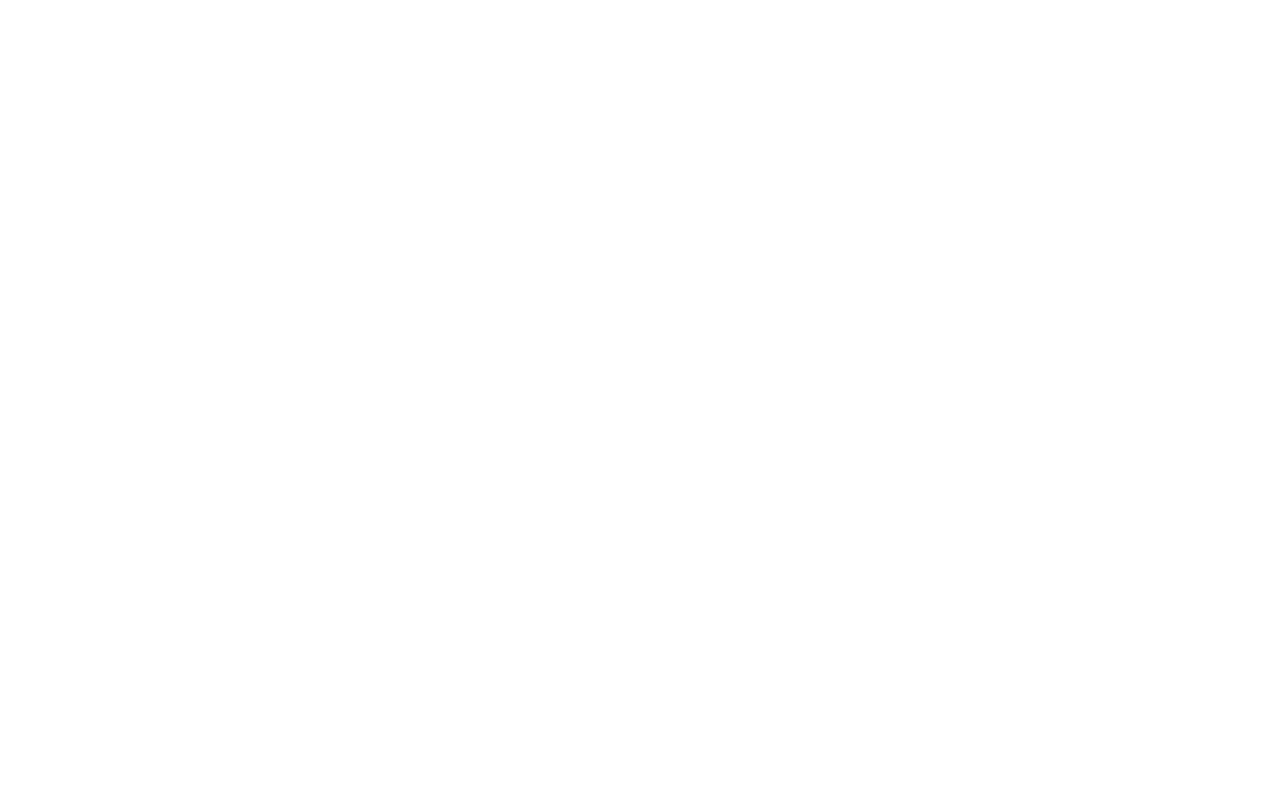
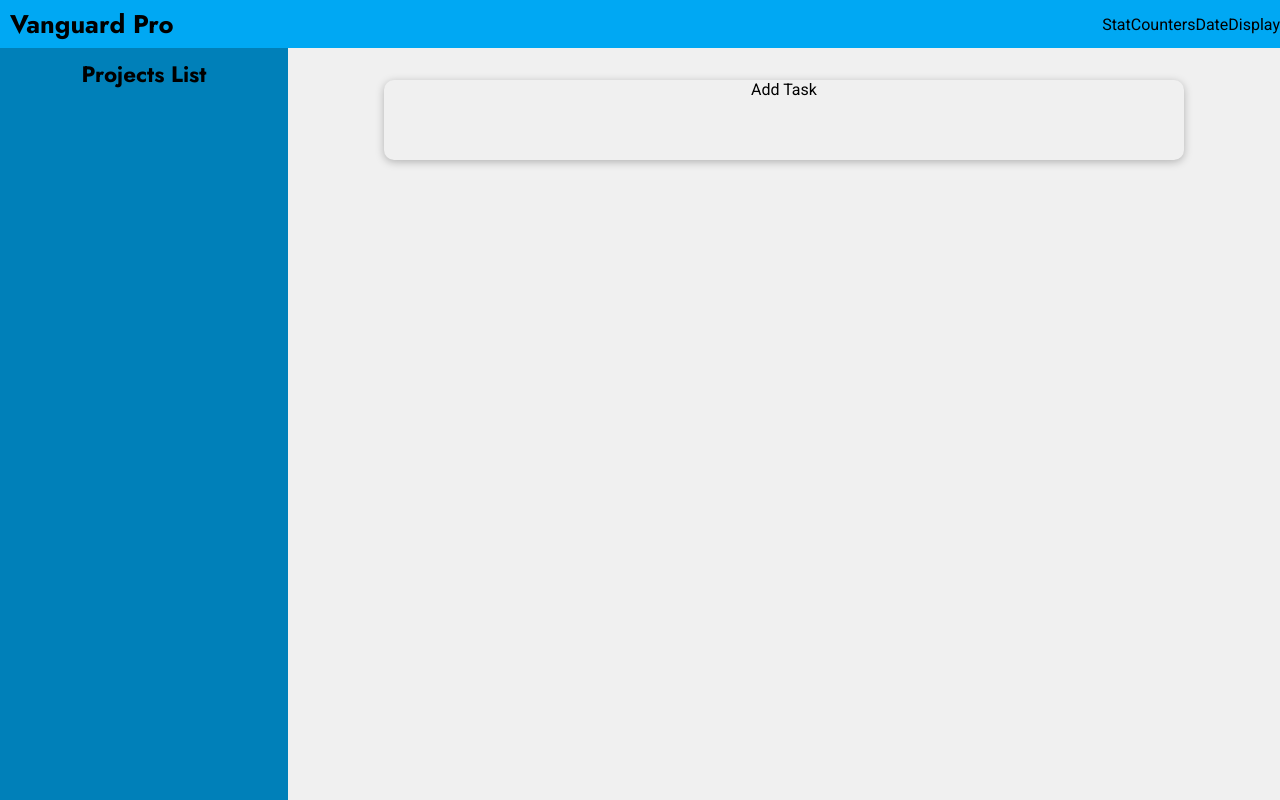
Before and after one commit to code-vanguards/vanguard-pro, a Vue app: page / in a window 1280 px wide. Built offline with nearby package versions, Linux system fonts and the light colour scheme.

Commit message:
Completed Initial Layout.

```diff
--- a/public/index.html
+++ b/public/index.html
@@ -11,7 +11,7 @@
     <noscript>
       <strong>We're sorry but <%= htmlWebpackPlugin.options.title %> doesn't work properly without JavaScript enabled. Please enable it to continue.</strong>
     </noscript>
-    <div id="app"></div>
-    <!-- built files will be auto injected -->
+    <div id="app">
+    </div>
   </body>
 </html>
--- a/src/App.vue
+++ b/src/App.vue
@@ -1,4 +1,26 @@
 <template>
+  <header id="header-info">
+    <div class="app-title">
+      <!-- Logo Goes Here -->
+      <h1>Vanguard Pro</h1>
+    </div>
+    <div>
+      StatCounters
+    </div>
+    <div>
+      DateDisplay
+    </div>
+  </header>
+  <section id="left-panel">
+    <h2>Projects List</h2>
+    <!-- ProjectsList -->
+  </section>
+  <section id="tasks-area">
+    <div class="new-task">
+      Add Task
+    </div>
+    <!-- NewTask, TaskInfo, GameTracker -->
+  </section>
 </template>
 
 <script>
@@ -6,4 +28,78 @@ export default {};
 </script>
 
 <style>
+@import url('https://fonts.googleapis.com/css2?family=Jost:wght@700&family=Roboto&display=swap');
+/* How to use the font above:
+  font-family: 'Jost', sans-serif;
+  font-family: 'Roboto', sans-serif;
+*/
+
+* {
+  box-sizing: border-box;
+  padding: 0;
+  margin: 0;
+}
+
+html,
+body,
+#app {
+  height: 100%;
+}
+
+html {
+  font-family: 'Roboto', sans-serif;
+}
+
+h1, h2 {
+  font-family: 'Jost', sans-serif;
+}
+
+h1 { font-size: 1.6rem; }
+h2 { font-size: 1.4rem; }
+
+#app {
+  min-width: 1000px;
+  display: grid;
+  grid-template-columns: 18rem auto;
+  grid-template-rows: 3rem auto;
+  grid-template-areas:
+      'head head'
+      'leftPanel tasks';
+}
+
+#header-info {
+  display: flex;
+  align-items: center;
+  background-color: #00a8f3;
+  grid-area: head;
+  padding-left: 10px;
+}
+
+.app-title {
+  margin-right: auto;
+}
+
+#left-panel {
+  background-color: #0080b9;
+  grid-area: leftPanel;
+  display: flex;
+  flex-direction: column;
+  align-items: center;
+  padding: 10px;
+}
+
+#tasks-area {
+  background-color: #f0f0f0;
+  grid-area: tasks;
+  padding: 2rem;
+}
+
+.new-task {
+  border-radius: 10px;
+  box-shadow: 0 2px 8px rgba(0, 0, 0, 0.26);
+  margin: auto;
+  width: 50rem;
+  height: 5rem;
+  text-align: center;
+}
 </style>
```
